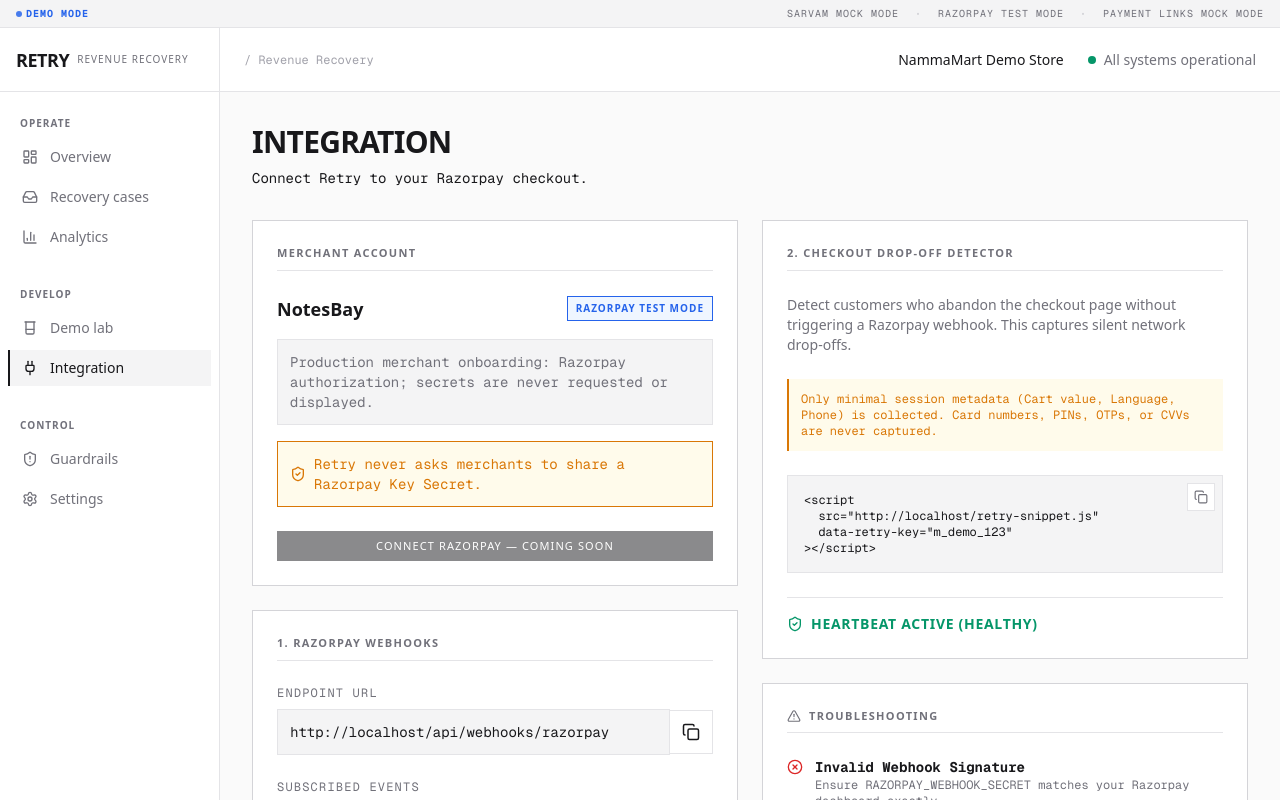
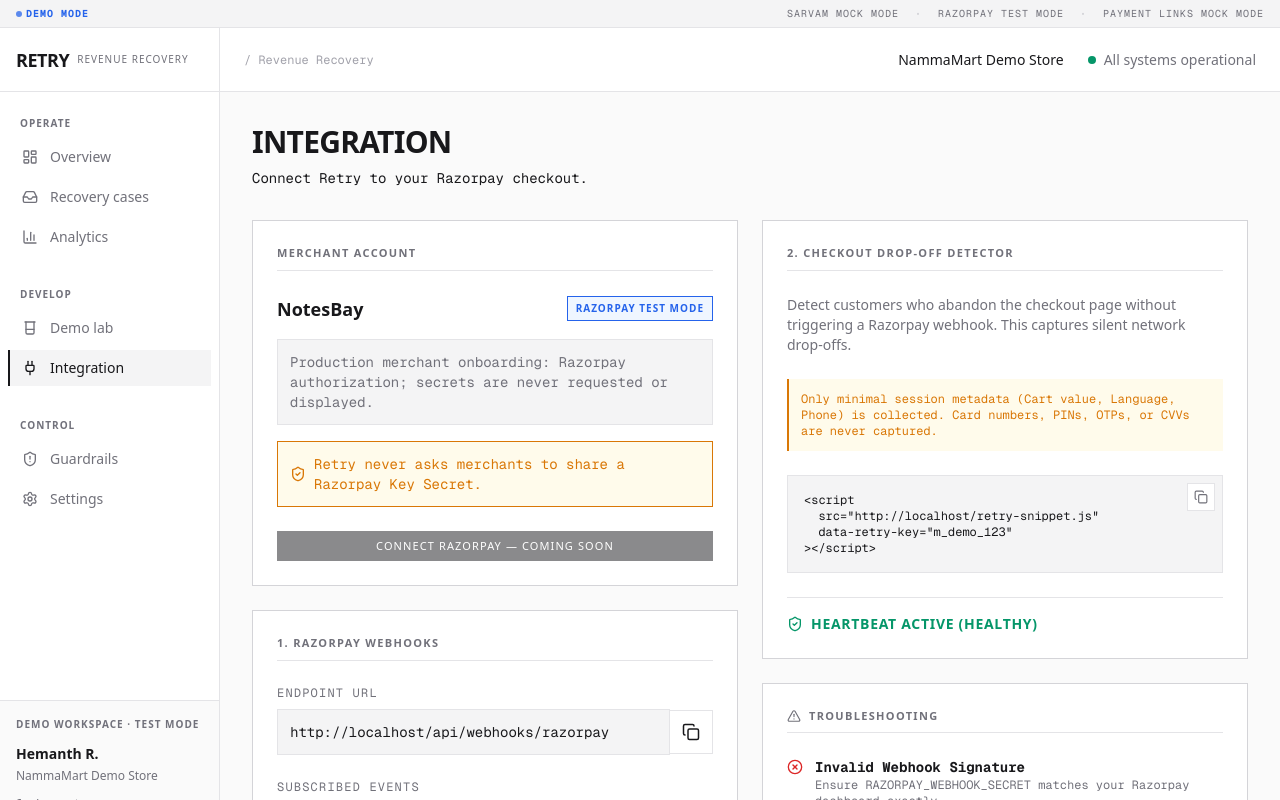
Before and after one commit to hemanthreddykoduru/Retry, a Next.js app: page /integration in a window 1280 px wide. Shown: the top 800 px of the page. Built offline with nearby package versions, Linux system fonts and the light colour scheme; no server answers; the database is empty.

Commit message:
style: fix scrolling so sidebar stays fixed

```diff
--- a/app/(dashboard)/layout.tsx
+++ b/app/(dashboard)/layout.tsx
@@ -7,7 +7,7 @@
   children: React.ReactNode;
 }) {
   return (
-    <div className="flex flex-col min-h-screen bg-background text-text-primary">
+    <div className="flex flex-col h-screen overflow-hidden bg-background text-text-primary">
       <div className="bg-neutral-bg border-b border-border py-1.5 px-4 flex flex-wrap items-center justify-between text-[10px] font-mono uppercase tracking-widest text-text-secondary gap-4 z-20">
         <div className="flex items-center gap-4">
           <span className="flex items-center gap-1 text-active font-bold"><span className="w-1.5 h-1.5 rounded-full bg-active animate-pulse"></span> DEMO MODE</span>
```
